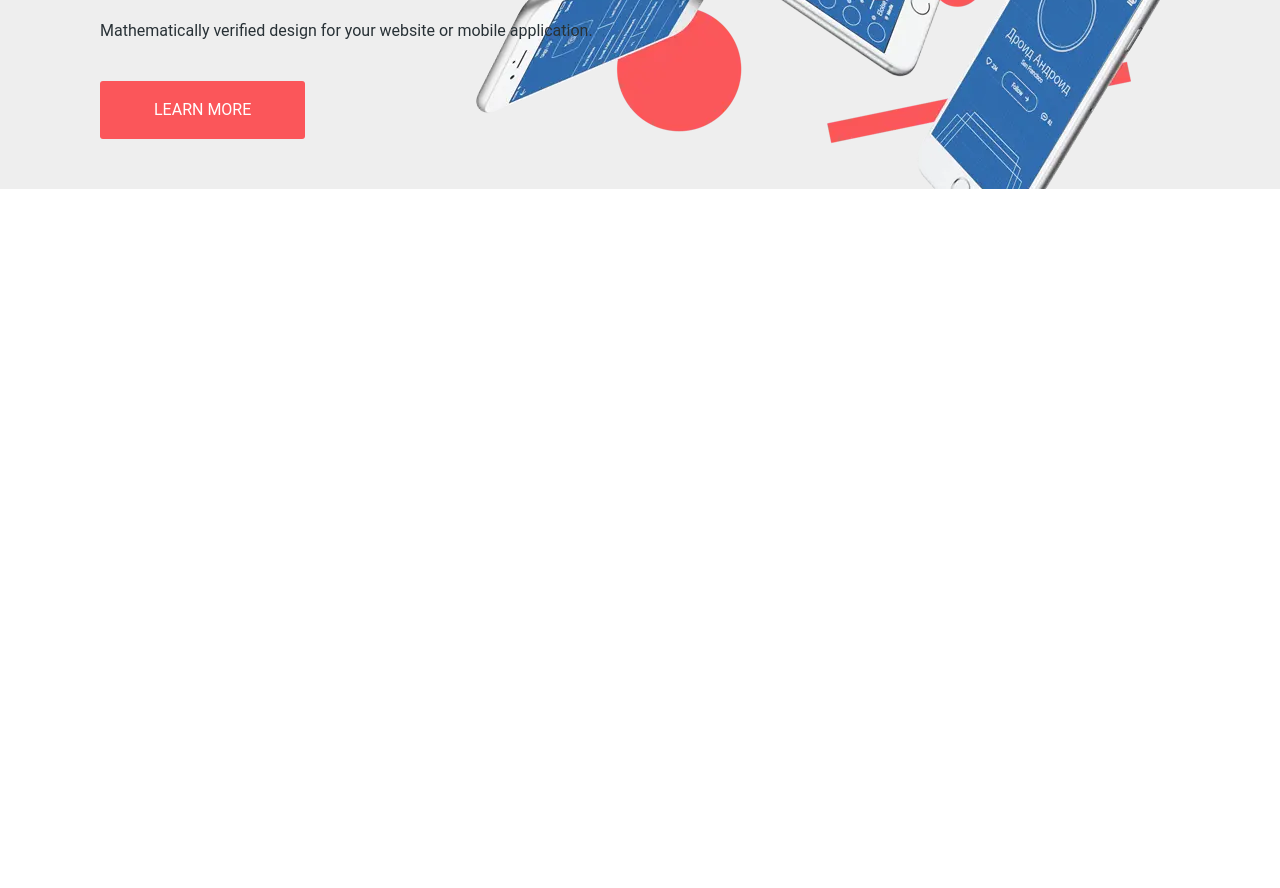
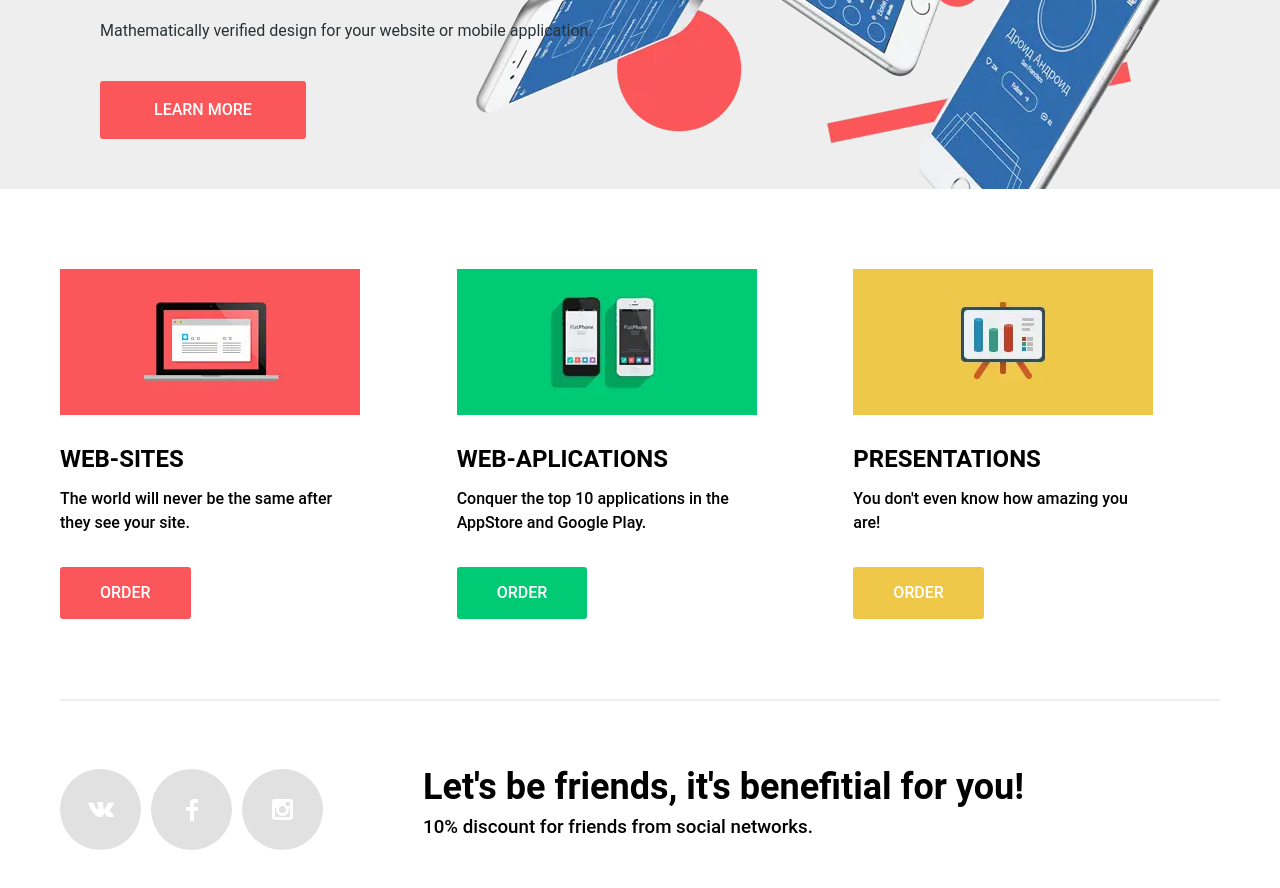
Before and after one commit to ViksPiks/nerds, a website built with Vite: page src/index.html in a window 1280 px wide. Shown: the part 318-1206 px from the top of the page. Before the commit the page ends 800 px from the top, so only its background shows below. Built offline with nearby package versions, Linux system fonts and the light colour scheme.

Commit message:
feat: add order services section

```diff
--- a/src/index.html
+++ b/src/index.html
@@ -68,6 +68,103 @@
       </div>
     </div>
 
+    <main class="main">
+      <div class="container">
+        <section class="order-service">
+          <h2 class="visually-hidden">Order our services</h2>
+
+          <div class="order-service__card">
+            <img
+              class="order-service__image"
+              width="300"
+              height="146"
+              src="images/web-site-illustration.webp"
+              alt="Laptop"
+              loading="lazy"
+            />
+            <h3 class="order-service__service-title">Web-sites</h3>
+            <p class="order-service__txt">
+              The world will never be the same after they see your site.
+            </p>
+            <button class="button button--small-red">Order</button>
+          </div>
+
+          <div class="order-service__card">
+            <img
+              class="order-service__image"
+              width="300"
+              height="146"
+              src="images/app-illustration.webp"
+              alt="Phone"
+              loading="lazy"
+            />
+            <h3 class="order-service__service-title">Web-aplications</h3>
+            <p class="order-service__txt">
+              Conquer the top 10 applications in the AppStore and Google Play.
+            </p>
+            <button class="button button--small-green">Order</button>
+          </div>
+
+          <div class="order-service__card">
+            <img
+              class="order-service__image"
+              width="300"
+              height="146"
+              src="images/presentation-illustration.webp"
+              alt="Diagram"
+              loading="lazy"
+            />
+            <h3 class="order-service__service-title">Presentations</h3>
+            <p class="order-service__txt">
+              You don't even know how amazing you are!
+            </p>
+            <button class="button button--small-yellow">Order</button>
+          </div>
+        </section>
+      </div>
+    </main>
+
+    <footer class="footer">
+      <div class="container">
+        <div class="footer__wrapper">
+          <ul class="footer__icons-list">
+            <li>
+              <a href="#" class="footer__icon">
+                <span class="visually-hidden">vkontakte</span>
+                <svg width="26" height="15">
+                  <use href="svg/vk-icon.svg#vkontakte" />
+                </svg>
+              </a>
+            </li>
+            <li>
+              <a href="#" class="footer__icon">
+                <span class="visually-hidden">facebook</span>
+                <svg width="12" height="22">
+                  <use href="svg/fb-icon.svg#facebook" />
+                </svg>
+              </a>
+            </li>
+            <li>
+              <a href="#" class="footer__icon">
+                <span class="visually-hidden">instagram</span>
+                <svg width="21" height="21">
+                  <use href="svg/insta-icon.svg#instagram" />
+                </svg>
+              </a>
+            </li>
+          </ul>
+          <div class="footer__txt-capture">
+            <p class="footer__txt">
+              Let's be friends, it's benefitial for you!
+            </p>
+            <h3 class="footer__heading">
+              10% discount for friends from social networks.
+            </h3>
+          </div>
+        </div>
+      </div>
+    </footer>
+
     <script type="module" src="js/script.js"></script>
   </body>
 </html>
--- a/src/styles/blocks/button.css
+++ b/src/styles/blocks/button.css
@@ -1,6 +1,7 @@
 .button {
   padding: 17px 54px;
   text-align: center;
+  font-weight: 500;
   display: inline-block;
   color: var(--color-secondary);
   border-radius: 3px;
@@ -11,6 +12,30 @@
   background-color: var(--color-red);
 }
 
-.button--primary:hover {
+.button--small-red {
+  padding: 17px 40px;
+  background-color: var(--color-red);
+}
+
+.button--small-green {
+  padding: 17px 40px;
+  background-color: var(--color-green);
+}
+
+.button--small-yellow {
+  padding: 17px 40px;
+  background-color: var(--color-yellow);
+}
+
+.button--primary:hover,
+.button--small-red:hover {
   background-color: #e74246;
 }
+
+.button--small-green:hover {
+  background-color: #00bc6c;
+}
+
+.button--small-yellow:hover {
+  background-color: #eab534;
+}
--- a/src/styles/blocks/jumbotron.css
+++ b/src/styles/blocks/jumbotron.css
@@ -3,7 +3,6 @@
   background-image: url("/images/nerds-index.webp");
   background-repeat: no-repeat;
   background-position: 85% 100%;
-  margin-bottom: 80px;
   padding: 50px 80px;
 }
 
--- /dev/null
+++ b/src/styles/blocks/order-service.css
@@ -0,0 +1,24 @@
+.order-service {
+  padding: 80px 0;
+  display: grid;
+  grid-template-columns: repeat(3, 1fr);
+  gap: 30px;
+  border-bottom: 2px solid #eee;
+}
+
+.order-service__image {
+  background-color: #eee;
+  margin-bottom: 25px;
+}
+
+.order-service__service-title {
+  font-size: 24px;
+  margin-bottom: 16px;
+  text-transform: uppercase;
+}
+
+.order-service__txt {
+  margin-bottom: 32px;
+  font-weight: 500;
+  max-width: 300px;
+}
--- a/src/styles/styles.css
+++ b/src/styles/styles.css
@@ -7,3 +7,4 @@
 @import url("blocks/jumbotron.css");
 @import url("blocks/button.css");
 @import url("blocks/footer.css");
+@import url("blocks/order-service.css");
```
Also changed, not shown: src/images/app-illustration.webp (added), src/images/presentation-illustration.webp (added), src/images/web-site-illustration.webp (added).
